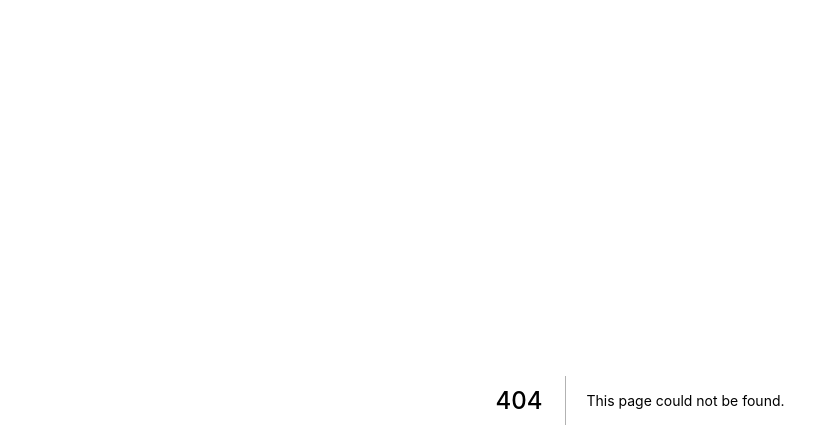
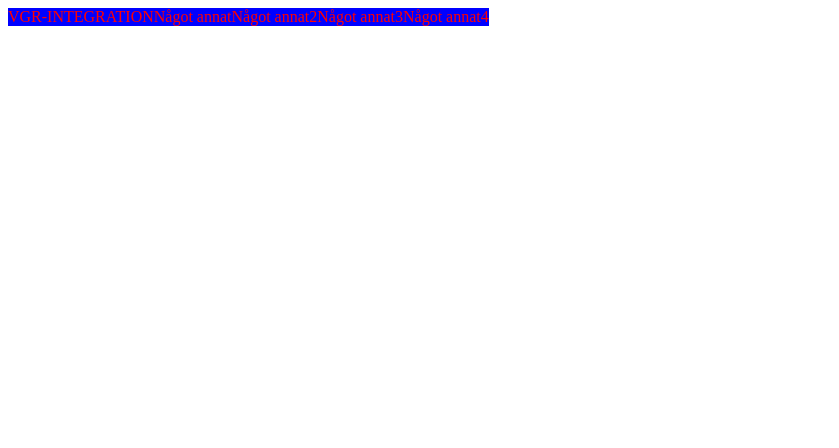
Before and after one commit to VincentLideboKjellman/roadmap, a Next.js app: page /roadmap in a window 1280 px wide. Before the commit this address had no page. Shown: the top 448 px of the page, without its empty margins (0-839 px from the left). Built offline with nearby package versions, Linux system fonts and the light colour scheme.

Commit message:
chore: add babel to project
Stylesheet needs to be inserted everytime serverside.

((Also added some basic components))

```diff
--- /dev/null
+++ b/components/Container/index.js
@@ -0,0 +1,20 @@
+import React from 'react';
+import styled from 'styled-components';
+
+const StyledContainer = styled.div`
+
+display: inline-block;
+padding: 0px;
+margin: 0px;
+
+`
+
+const Container = ({ children, className, padding, width }) => {
+    return(
+        <StyledContainer className={className} padding={padding} width={width} >
+            {children}
+        </StyledContainer>
+    )
+}
+
+export default Container;
--- /dev/null
+++ b/components/Header/index.js
@@ -0,0 +1,34 @@
+import React from 'react';
+import styled from 'styled-components';
+
+const StyledHeader = styled.div`
+
+// width:100%;
+
+.header{
+    width:100%;
+    background-color: blue;
+    color: red;
+    display:flex;
+    justify-content: space-around;
+    align-items: center;
+}
+
+`
+
+const Header = () => {
+
+    return(
+        <StyledHeader>
+            <div className="header">
+                <div>VGR-INTEGRATION</div>
+                <div>Något annat</div>
+                <div>Något annat2</div>
+                <div>Något annat3</div>
+                <div>Något annat4</div>
+            </div>
+        </StyledHeader>
+    )
+}
+
+export default Header;
--- a/components/nav.js
+++ b/components/nav.js
@@ -15,6 +15,9 @@ const Nav = () => (
       <li>
         <Link href='/'>
           <a>Home</a>
+        </Link>
+        <Link href='/roadmap'>
+          <a>Roadmap</a>
         </Link>
       </li>
       {links.map(({ key, href, label }) => (
--- a/package.json
+++ b/package.json
@@ -15,6 +15,7 @@
     "styled-components": "^4.4.0"
   },
   "devDependencies": {
+    "babel-plugin-styled-components": "^1.10.6",
     "prettier": "1.18.2"
   }
 }
--- /dev/null
+++ b/pages/_document.js
@@ -0,0 +1,27 @@
+import Document from "next/document";
+import { ServerStyleSheet } from "styled-components";
+export default class MyDocument extends Document {
+  static async getInitialProps(ctx) {
+    const sheet = new ServerStyleSheet();
+    const originalRenderPage = ctx.renderPage;
+    try {
+      ctx.renderPage = () =>
+        originalRenderPage({
+          enhanceApp: App => props => sheet.collectStyles(<App {...props} />)
+        });
+      const initialProps = await Document.getInitialProps(ctx);
+
+      return {
+        ...initialProps,
+        styles: (
+          <>
+            {initialProps.styles}
+            {sheet.getStyleElement()}
+          </>
+        )
+      };
+    } finally {
+      sheet.seal();
+    }
+  }
+}
--- /dev/null
+++ b/pages/roadmap.js
@@ -0,0 +1,20 @@
+import React from 'react';
+import styled from 'styled-components';
+import Container from '../components/Container';
+import Header from '../components/Header';
+import Head from 'next/head';
+
+const  Roadmap = () => {
+
+    return(
+        <Container>
+            <Head>
+                <title>Roadmap</title>
+                <link rel='icon' href='/favicon.ico' />
+            </Head>
+            <Header />
+        </Container>
+    );
+}
+
+export default Roadmap;
```
Also changed, not shown: .babelrc (added).
